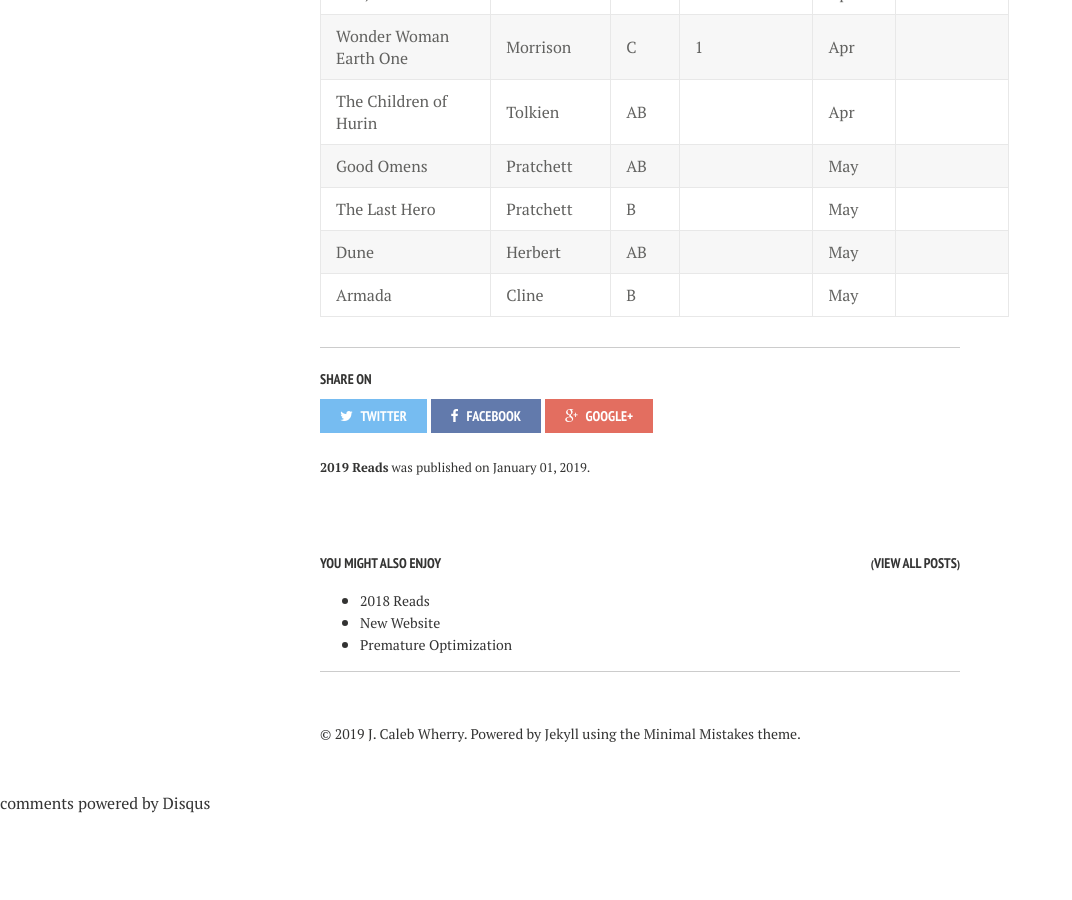
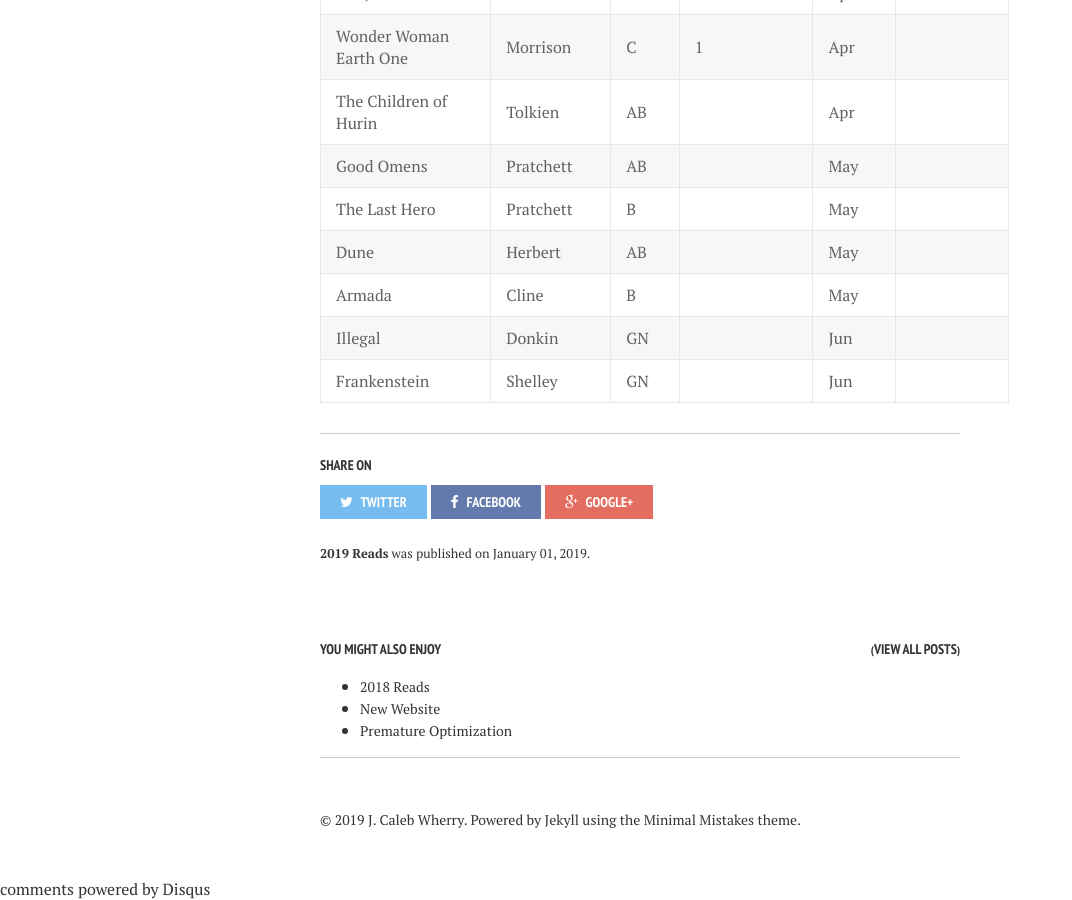
Before and after one commit to calebwherry/calebwherry.github.io, a Jekyll site: the page built from _posts/2019-01-01-2019-Reads.md, in a window 1280 px wide and 900 px high, scrolled down 5761 px. Shown: the whole window, without its empty margins (0-1072 px from the left). Built offline with Jekyll 4.4.1, drawn with Linux system fonts in a browser that asks for light colours; nearby versions of some CDN libraries; comment, search, counter and statistics services are not loaded; before the commit the page ends 6575 px from its top, so only the background shows below that.

Commit message:
Added new 2019 reads

```diff
--- a/_posts/2019-01-01-2019-Reads.md
+++ b/_posts/2019-01-01-2019-Reads.md
@@ -114,3 +114,5 @@
 | The Last Hero                                 | Pratchett      | B     |              | May          |                                               |
 | Dune                                          | Herbert        | AB    |              | May          |                                               |
 | Armada                                        | Cline          | B     |              | May          |                                               |
+| Illegal                                       | Donkin         | GN    |              | Jun          |                                               |
+| Frankenstein                                  | Shelley        | GN    |              | Jun          |                                               |
```
